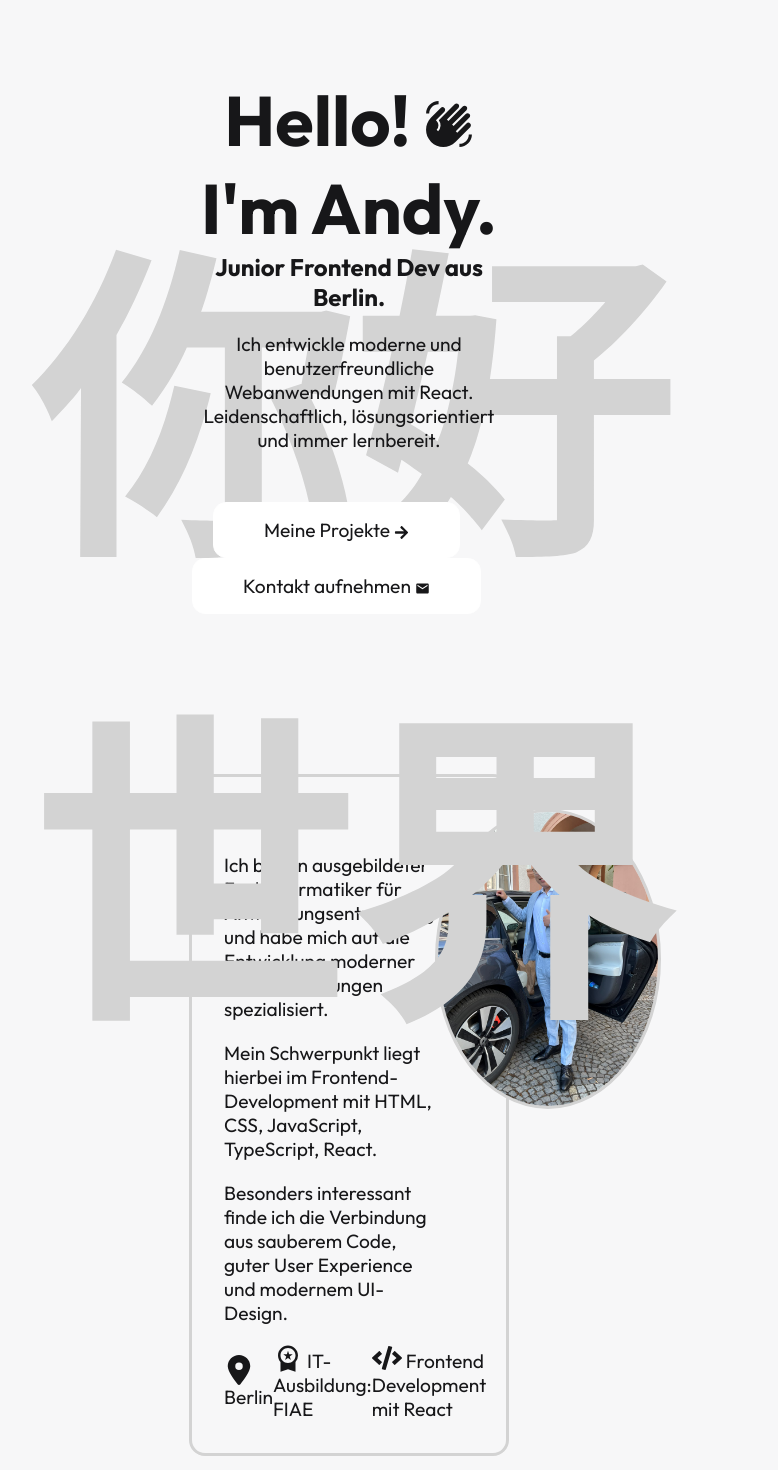
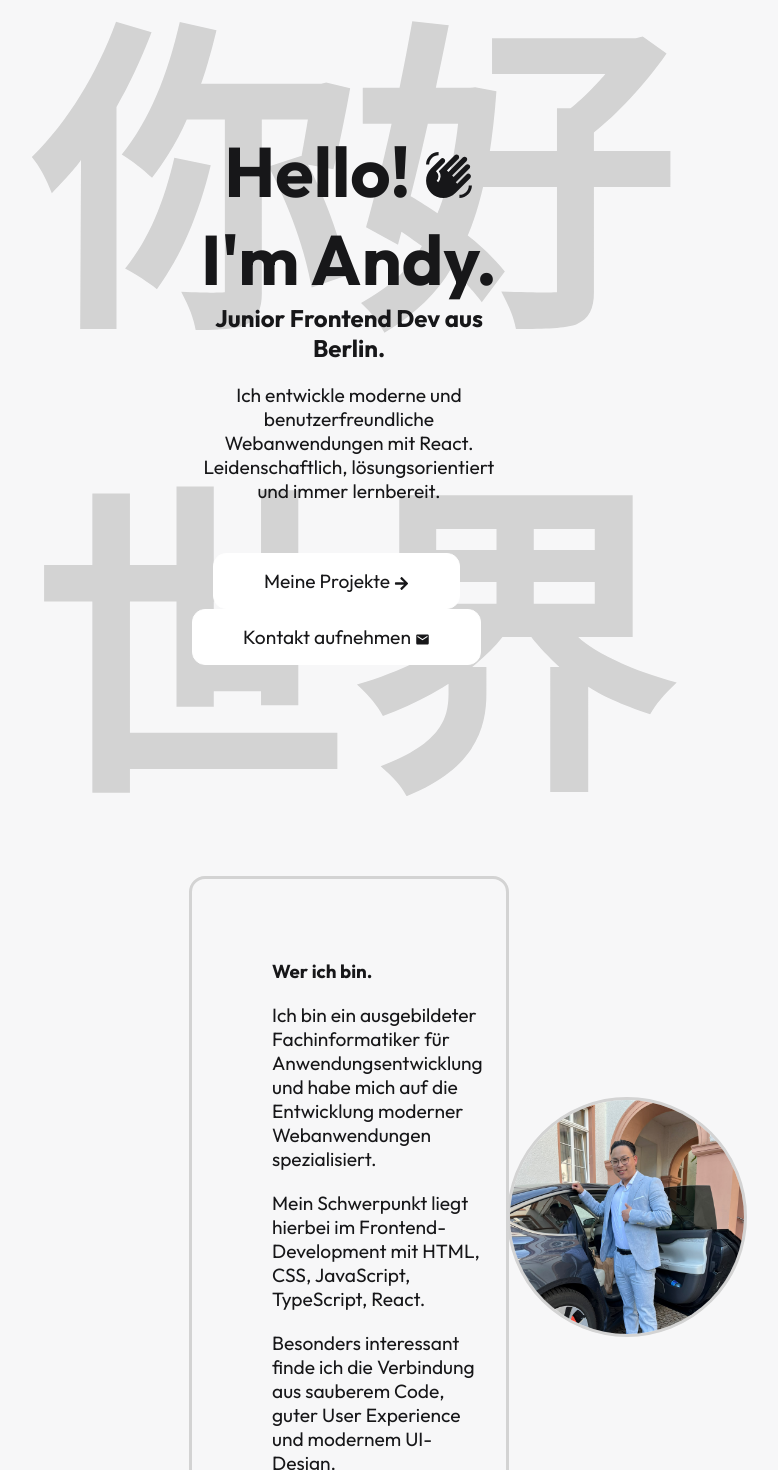
Before and after one commit to AndyHu8/Portfolio-Website, a React (Create React App) app in the folder portfolio-website/: page / in a window 1280 px wide. Shown: the part 100-1570 px from the top of the page, without its empty margins (291-1069 px from the left). Built offline with nearby package versions, Linux system fonts and the light colour scheme; no server answers.

Commit message:
Refactoring Einheiten Teil 2

```diff
--- a/portfolio-website/src/About/About.css
+++ b/portfolio-website/src/About/About.css
@@ -7,7 +7,7 @@
 }
 
 .about-inhalt {
-    padding: 10%;
+    padding: 5rem;
     border: var(--border);
     border-radius: var(--borderRadius);
 }
@@ -18,16 +18,14 @@
 
 .about-flexbox {
     display: flex;
-    justify-content: space-around;
-}
-
-.about-flexbox div {
-    max-width: 600px;
+    gap: var(--gap);
+    align-items: center;
 }
 
 .about-flexbox img {
-    width: 300px;
-    height: 300px;
+    width: 15rem;
+    height: 15rem;
+    aspect-ratio: 1/1;
     object-fit: cover;
     object-position: center top;
     border-radius: 50%;
@@ -35,7 +33,7 @@
 }
 
 .about-zusammenfassung {
-    margin-top: 5%;
+    margin-top: 4rem;
     display: flex;
     justify-content: space-around;
     align-items: center;
@@ -47,5 +45,5 @@
 
 .about-react-icons {
     position: relative;
-    top: 5px;
+    top: 0.5rem;
 }
--- a/portfolio-website/src/Home/Home.css
+++ b/portfolio-website/src/Home/Home.css
@@ -1,10 +1,15 @@
 .home-wrapper {
     position: relative;
+    overflow: hidden;
     width: 100%;
     height: 100%;
+    min-height: 100vh;
     padding: var(--paddingSection);
     text-align: center;
     background-color: var(--backgroundColor);
+    display: flex;
+    justify-content: center;
+    align-items: center;
 }
 
 /*HOME BACKGROUND TITLE*/
@@ -13,16 +18,17 @@
     z-index: 0;
 
     /*Position*/
-    top: 90%;
+    top: 50%;
     left: 50%;
     transform: translate(-50%, -50%);
+    white-space: nowrap;
 
     /*Größe*/
     font-size: 20rem;
 
     /*Hintergrund*/
-    color: lightgray;
-    font-family: "Noto Sans SC", sans-serif;
+    color: var(--hoverColorBackground);
+    font-family: var(--fontFamilyChinese);
 }
 
 /*HOME INHALT*/
@@ -30,7 +36,6 @@
     position: relative;
     z-index: 1;
     display: flex;
-    height: 100%;
     justify-content: center;
     align-items: center;
     color: var(--black);
--- a/portfolio-website/src/Kontakt/Kontakt.css
+++ b/portfolio-website/src/Kontakt/Kontakt.css
@@ -4,20 +4,19 @@
     font-family: var(--fontFamily);
     color: var(--black);
     padding: var(--paddingSection);
-    padding-bottom: 10%;
     background-color: var(--backgroundColor);
 }
 
 .kontakt-wrapper p {
     font-size: var(--fontSizeP);
-    margin-top: 3%;
+    margin-top: 3rem;
 }
 
 .kontakt-flexbox form {
     display: flex;
     flex-direction: column;
     gap: var(--gap);
-    margin-top: 3%;
+    margin-top: 3rem;
 }
 
 .kontakt-inputs {
@@ -45,9 +44,8 @@
 
 .form-group textarea {
     resize: vertical;
-    min-width: 100%;
-    min-height: 200px;
-    max-height: 300px;
+    min-height: 15rem;
+    max-height: 25rem;
 }
 
 .kontakt-flexbox button {
@@ -65,7 +63,7 @@
 .kontakt-flexbox button:hover {
     cursor: pointer;
     background-color: var(--hoverColorBackground);
-    transform: translateY(-5px);
+    transform: translateY(-0.5rem);
 }
 
 /*Design für EmailJS Funktionen*/
@@ -75,7 +73,7 @@ p.form-status {
     border-radius: var(--borderRadius);
     font-size: var(--fontSizeP);
     background-color: var(--backgroundColorWhite);
-    margin-top: 0%;
+    margin-top: 0rem;
     animation: slideIn 0.3s ease-out;
 }
 
--- a/portfolio-website/src/Projekte/Projekte.css
+++ b/portfolio-website/src/Projekte/Projekte.css
@@ -5,14 +5,14 @@
 
 .loading {
     font-size: var(--fontSizeP);
-    margin-top: 3%;
+    margin-top: 3rem;
 }
 
 .projekte-grid {
     display: grid;
     grid-template-columns: repeat(3, minmax(0, 1fr));
     gap: var(--gap);
-    margin-top: 3%;
+    margin-top: 3rem;
 }
 
 .projekte-card {
@@ -55,7 +55,7 @@
 .projekte-tags span {
     padding: 0.4rem 0.8rem;
     border: 1px solid white;
-    border-radius: 20px;
+    border-radius: var(--borderRadius);
     color: white;
     font-size: 0.8rem;
 }
@@ -72,7 +72,7 @@
 }
 
 .projekte-links a:hover {
-    transform: translateY(-5px);
+    transform: translateY(-0.5rem);
 }
 
 /*@media (max-width: 700px) {
```
Also changed, not shown: portfolio-website/src/Styles/Variables.css (+0 -16 lines), portfolio-website/public/Tab.png, portfolio-website/src/Todos.txt.
